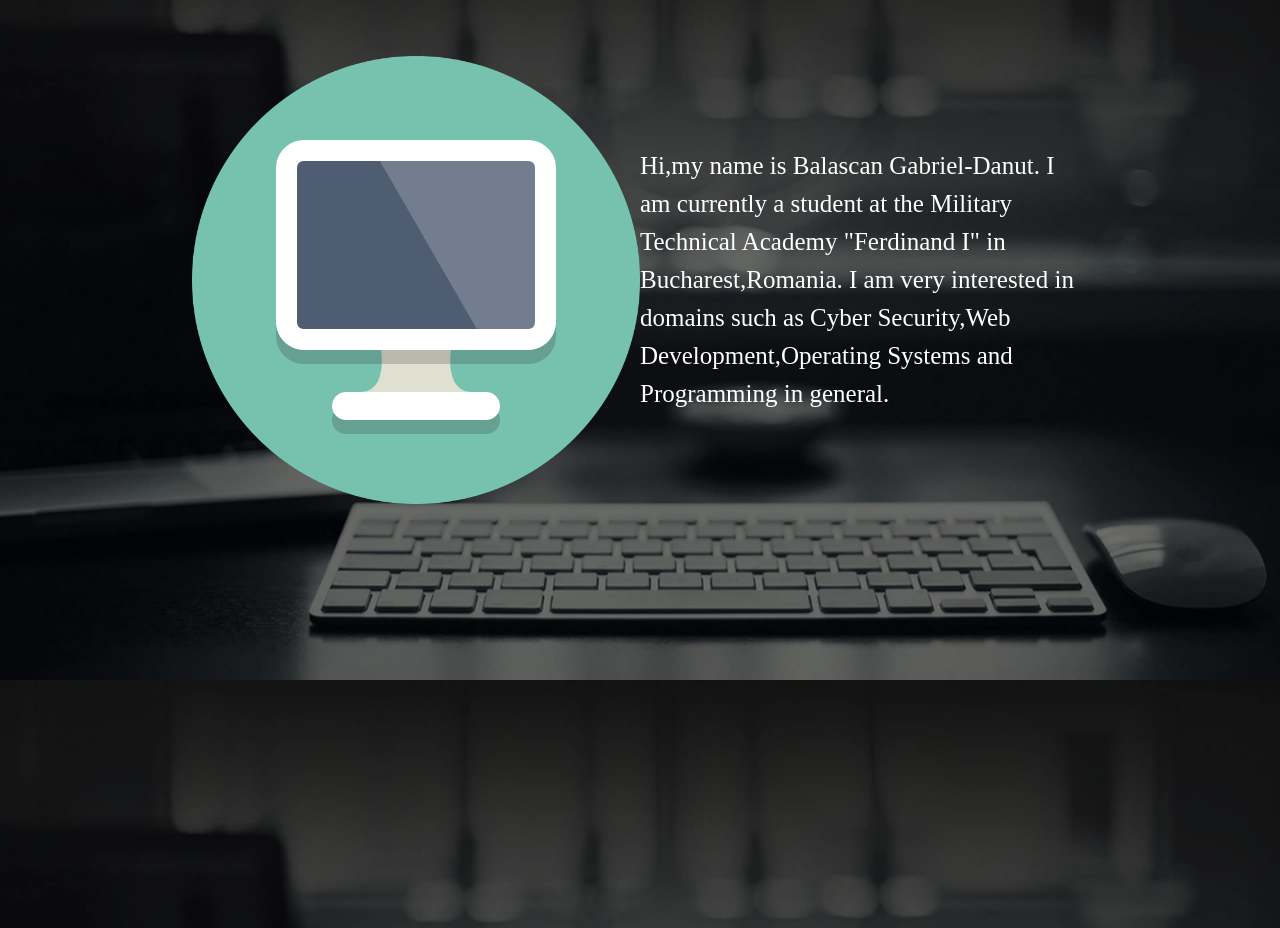
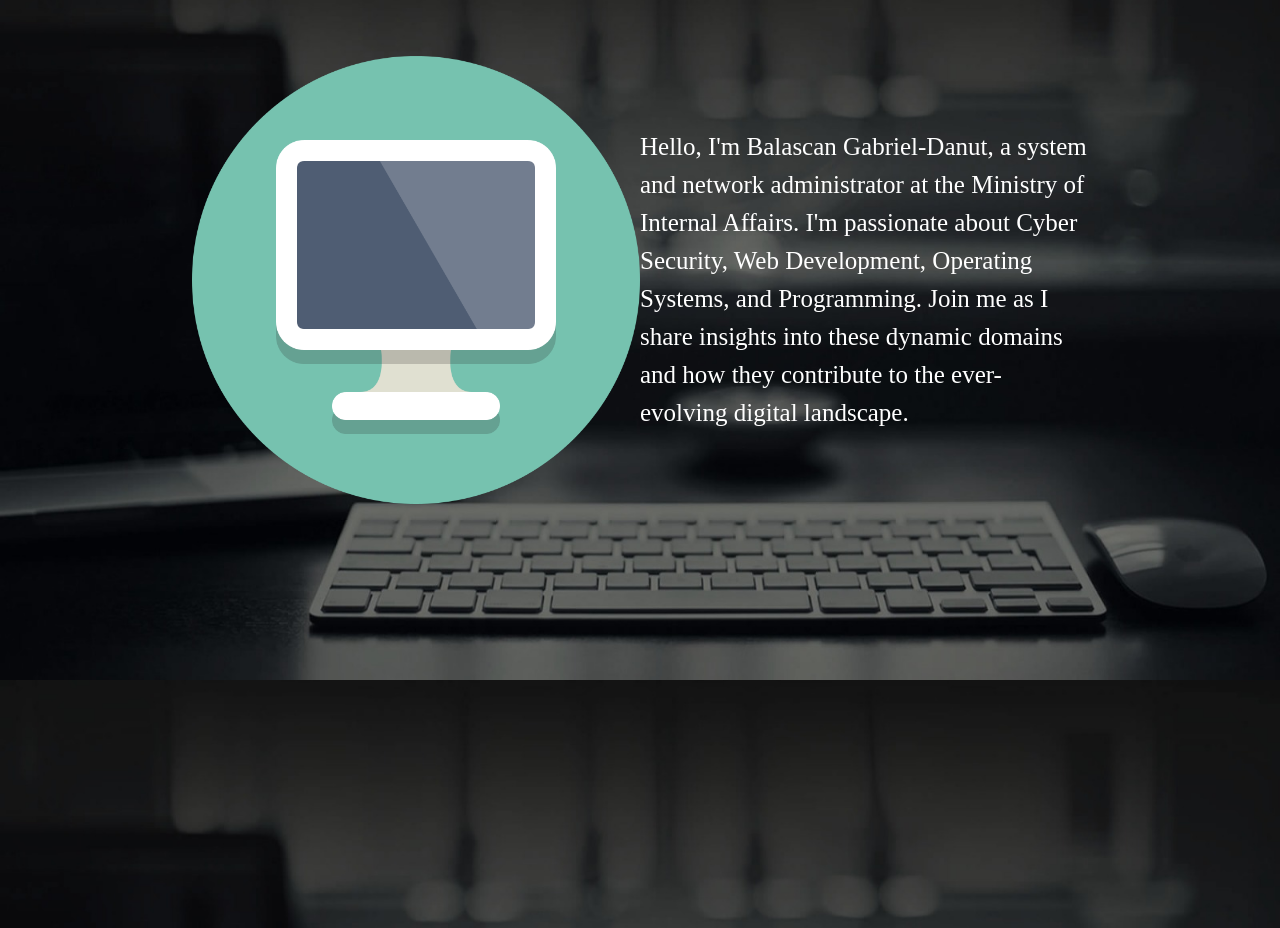
Before and after one commit to BalascanGabriel/Personal-Website, a plain HTML site: page index.html in a window 1280 px wide. Shown: the part 920-1848 px from the top of the page. Drawn offline with nearby package versions, Linux system fonts and the light colour scheme; grey boxes are pictures that could not be loaded.

Commit message:
Description update

```diff
--- a/index.html
+++ b/index.html
@@ -46,7 +46,8 @@
                 <img src="./media/computer.png">
             </div>
             <div class="right-pg text" data-aos-duration="1000" data-aos="fade-right">
-                Hi,my name is Balascan Gabriel-Danut. I am currently a student at the Military Technical Academy "Ferdinand I" in Bucharest,Romania. I am very interested in domains such as Cyber Security,Web Development,Operating Systems and Programming in general.
+                Hello, I'm Balascan Gabriel-Danut, a system and network administrator at the Ministry of Internal Affairs. I'm passionate about Cyber Security, Web Development, Operating Systems, and Programming.
+                Join me as I share insights into these dynamic domains and how they contribute to the ever-evolving digital landscape.
             </div>
         </div>
     </div>
```
